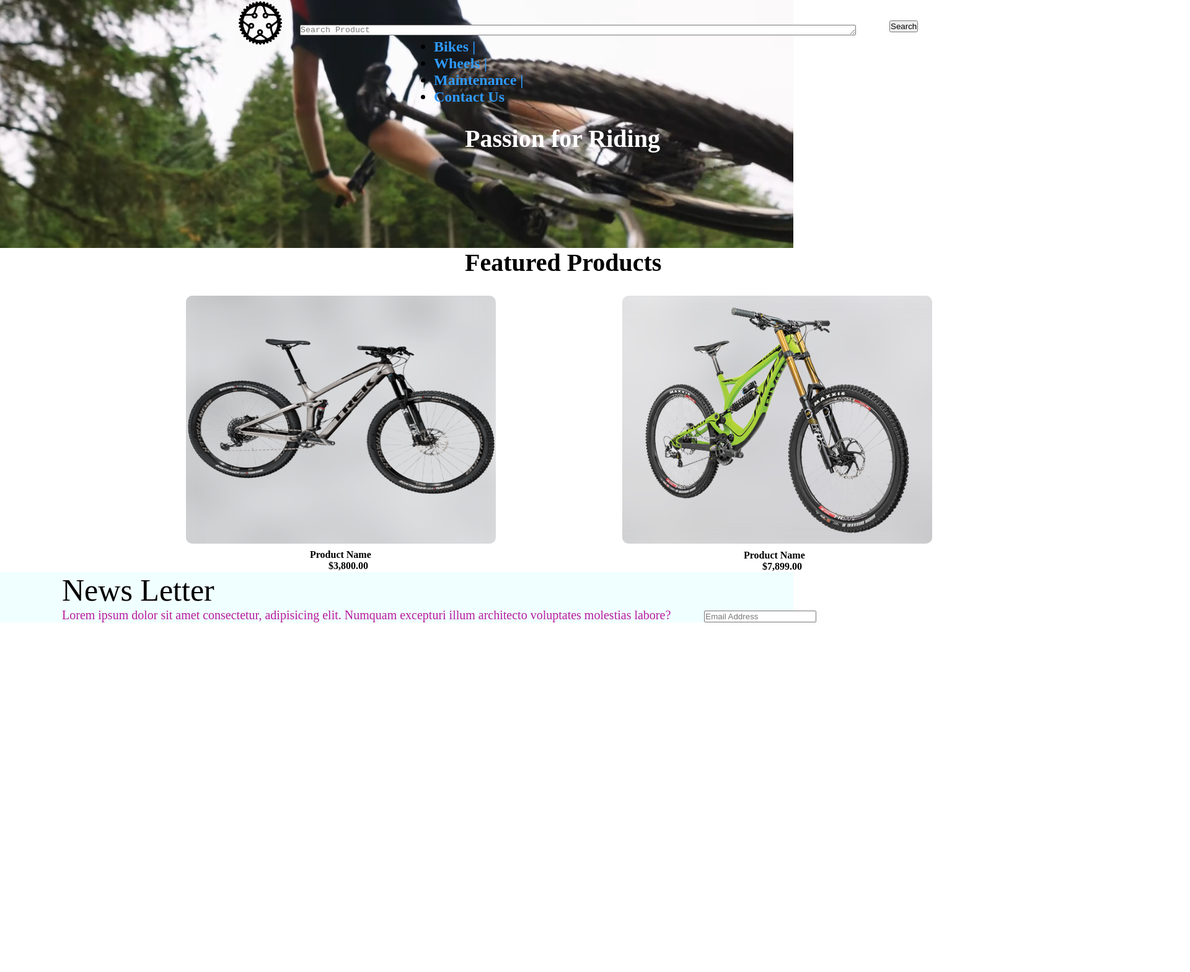
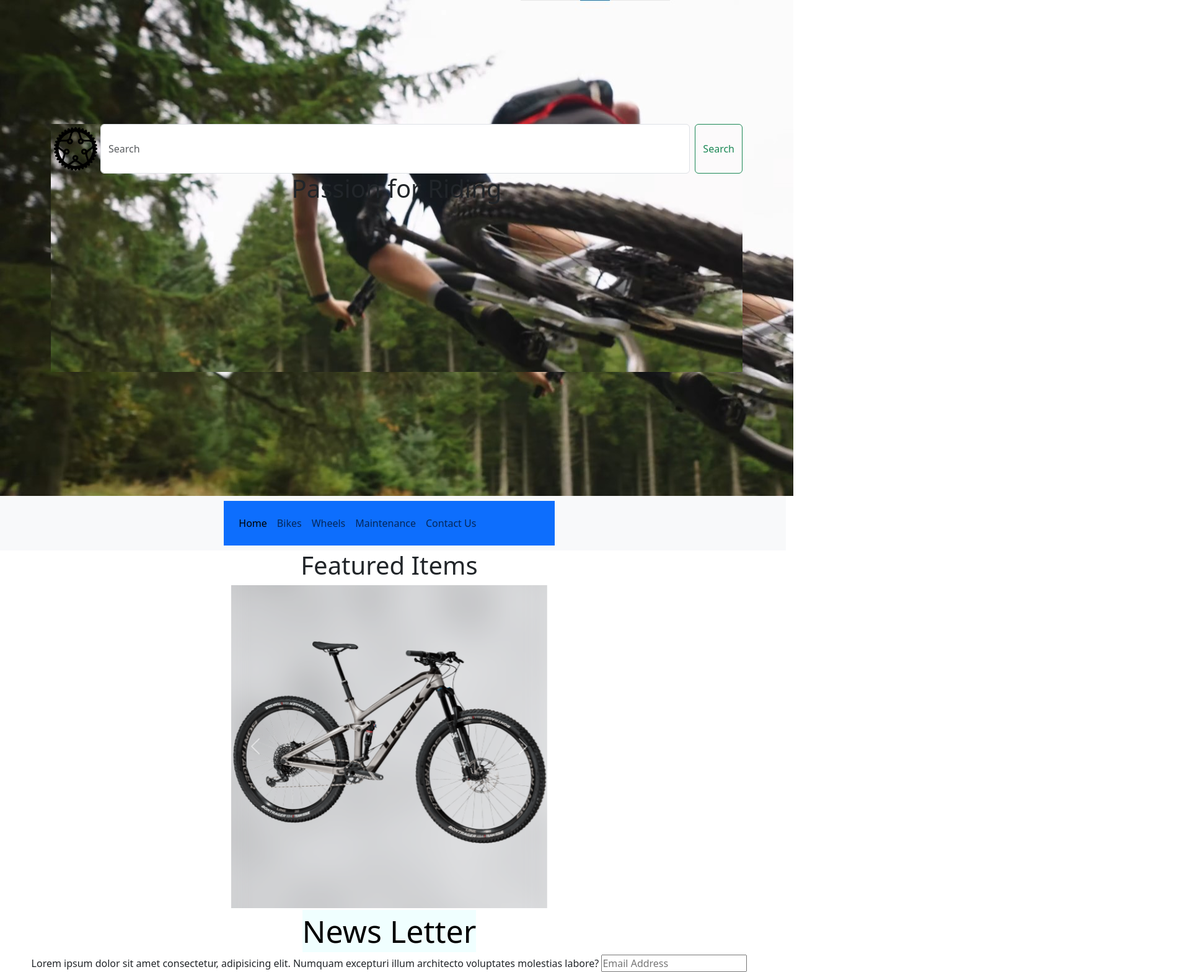
Before and after one commit to AlejoZerep/Alejandro-P-rez---Bike-E-Shop, a plain HTML site: page index.html in a window 1280 px wide. Shown: the top 1568 px of the page at 62% size, 1920 px wide, since content can reach past the window. Before the commit the page ends 1004 px from the top, so only its background shows below. Drawn offline with Linux system fonts and the light colour scheme.

Commit message:
Bootstrap Implementation & width fixed kinda

```diff
--- a/css/style.css
+++ b/css/style.css
@@ -9,14 +9,14 @@ a {
 }
 
 header {
-    width: ;
+
     height: 400px;
-    background-image: url(../media/MTB\ 3.jpg);
+    background-image: url(/media/MTB\ 3.jpg);
     background-position: center;
     background-repeat: no-repeat;
 }
 
- h1 {
+/*  h1 {
     color: white ;
     font-size: 40px;
     position: relative; left: 750px; top: 200px;
@@ -28,19 +28,19 @@ header {
  }
 
  h3 {
-    color: ;
+
     font-size: 40px;
     position: relative; left: 750px;
- }
+ } */
 
- h5 {
-    color: ;
+/*  h5 {
+
     font-size: 0px;
     position: relative; left: 50px;
  }
+ */
 
-
- .gear-home {
+/*  .gear-home {
     position: relative; left: 380px; top: -50px;
  }
 
@@ -51,15 +51,37 @@ header {
 
     .button {
         position: relative; left: 450px; top: -80px;
-    }
+    } */
 
+.headerblue {
+    /* background-color: rgb(29, 15, 219); */
+    /* max-height: 50px; */
+    /* background-image: url(/media/1688256945959.jpg); */
+    /* background-color: aqua; */
+}
+
+.h2gray {
+
+}
+
+.headerred {
+
+}
+
+/* .bodygreen{
+    max-width: 100%;
+
+    box-sizing: border-box;
+    overflow: scroll;
+}
+ */
 /* .navbar ul {
         display: flex;
         align-items: center;
         justify-content: space-around;
     } */
 
-.email-bar {
+/* .email-bar {
         position: relative; left: 150px; top: 0px;
     }
 
@@ -87,14 +109,15 @@ header {
 
 .right-price {
     position: relative; left: 1230px; top: 0px;
-}
+} */
 
 .newsletter-title {
     font-size: 50px; color: black;
-    position: relative; left: 100px;
+    background-color: azure;
+    /* position: relative; left: 100px; */
 }
 
-.newsletter-lorem {
+/* .newsletter-lorem {
     width: 30px;
     font-size: 20px; color: rgb(184, 27, 158);
     position: relative; left: 100px;
@@ -102,4 +125,4 @@ header {
 
 .news {
     background-color: azure;
-}
+} */
--- a/index.html
+++ b/index.html
@@ -5,58 +5,150 @@
     <meta http-equiv="X-UA-Compatible" content="IE=edge">
     <meta name="viewport" content="width=device-width, initial-scale=1.0">
 
-    <!-- <link rel="stylesheet" href="./css/bootstrap.css" -->
-    <link rel="stylesheet" href="./css/style.css">
+    <link rel="stylesheet" href="./css/bootstrap.css">
+     <link rel="stylesheet" href="./css/style.css">
+
+     <style>
+      .banner-image {
+        background-image: url("media/MTB\ 3.jpg");
+        /* background-size: ; */
+      }
+     </style>
 
     <title>Home</title>
 </head>
 <body>
+  <div class="banner-image w-100 vh-100 d-flex justify-content-center align-items-center">
+  <div class="container text-center"><!-- Chain ring & Search box Alignment -->
     <header>
+      <nav>
+        <a href="./index.html">
+          <form class="d-flex" role="search">
+            <img class="gear-home" src="./media/chainring 2.png" alt="home" height="80px" width="80px"></a>
+            <input class="form-control me-2" type="search" placeholder="Search" aria-label="Search">
+            <button class="btn btn-outline-success" type="submit">Search</button>
+          </form>
+          <h1>Passion for Riding</h1>
+            </nav>
+          </div>
+        </div>
+           <!-- <div>
+                <h2 class="h2gray">
+                    <a href="./bikes.html">Bikes |</a>
+                    <a href="./wheels.html">Wheels |</a>
+                    <a href="./maintenance.html">Maintenance |</a>
+                    <a href="./contact us.html">Contact Us</a>
+                </h2>
+            </div> -->
+            <div class="row col-md-12">
+                    <nav class="navbar navbar-expand-lg bg-body-tertiary">
+                        <div class="container col-md-5 text-bg-primary p-3"><!-- container-fluid makes text stay on left -->
+                          <div class="collapse navbar-collapse" id="navbarNavAltMarkup">
+                            <div class="navbar-nav">
+                              <a class="nav-link active" aria-current="page" href="./index.html">Home</a>
+                              <a class="nav-link" href="./pages/bikes.html">Bikes</a>
+                              <a class="nav-link" href="./pages/wheels.html">Wheels</a>
+                              <a class="nav-link" href="./pages/maintenance.html">Maintenance</a>
+                              <a class="nav-link" href="./pages/contact us.html">Contact Us</a>
+                            </div>
+                          </div>
+                        </div>
+                      </nav>
+            </header>
+            <div class="container text-center"><h1>Featured Items</h1></div>
+             <div class="container col-md-5">
+              <div id="carouselExample" class="carousel slide">
+                <div class="carousel-inner">
+                  <div class="carousel-item active">
+                    <img src="./media/Trek Enduro.png" class="d-block w-100" alt="...">
+                  </div>
+                  <div class="carousel-item">
+                    <img src="./media/Trek Enduro.png" class="d-block w-100" alt="...">
+                  </div>
+
+                </div>
+                <button class="carousel-control-prev" type="button" data-bs-target="#carouselExample" data-bs-slide="prev">
+                  <span class="carousel-control-prev-icon" aria-hidden="true"></span>
+                  <span class="visually-hidden">Previous</span>
+                </button>
+                <button class="carousel-control-next" type="button" data-bs-target="#carouselExample" data-bs-slide="next">
+                  <span class="carousel-control-next-icon" aria-hidden="true"></span>
+                  <span class="visually-hidden">Next</span>
+                </button>
+              </div>
+            </div>
+
+            <div class="container text-center">
+            <div class="row">
+            <div class="news">
+                <span class="newsletter-title">News Letter</span><br>
+                <span class="newsletter-lorem">Lorem ipsum dolor sit amet consectetur, adipisicing elit. Numquam excepturi illum architecto voluptates molestias labore?</span>
+                <input class="email-bar" type="email" placeholder="Email Address">
+            </div>
+          </div>
+
+
+<!--<header class="blue">
+    <div class="container text-center">
+        <div class="row">
+            <div class="row">
+                    <form class="d-flex" role="search">
+                        <input class="form-control me-2" type="search" placeholder="Search" aria-label="Search">
+                        <button class="btn btn-outline-success" type="submit">Search</button>
+                    </form>
+                </div>
+                <div class="row">
+                    <nav class="navbar navbar-expand-lg bg-body-tertiary" id="navbarcolor">
+                        <div class="container-fluid">
+                          <div class="collapse navbar-collapse" id="navbarNavAltMarkup">
+                            <div class="navbar-nav">
+                              <a class="nav-link active" aria-current="page" href="./index.html">Home</a>
+                              <a class="nav-link" href="./pages/bikes.html">Bikes</a>
+                              <a class="nav-link" href="./pages/wheels.html">Wheels</a>
+                              <a class="nav-link" href="./pages/maintenance.html">Maintenance</a>
+                              <a class="nav-link" href="./pages/contact us.html">Contact Us</a>
+                            </div>
+                          </div>
+                        </div>
+                      </nav>
+                </div>
+                <div class="row">
+                    <h1>Passion for Riding</h1>
+                </div>
+            </div>
+        </div>
+    </header>
+
+
+  <header class="headerblue">
         <h1>Passion for Riding</h1>
         <nav class="navbar" id="nav">
             <ul>
                 <li>
                     <a href="./index.html">
                         <img class="gear-home" src="./media/chainring 2.png" alt="home" height="80px" width="80px"></a>
-                        <textarea class="bar" name="" cols="110" rows="1" placeholder="Search Product"></textarea>
-                        <input class="button" type="submit" value="Search">
+                        <form class="d-flex" role="search">
+                            <input class="form-control me-2" type="search" placeholder="Search" aria-label="Search">
+                            <button class="btn btn-outline-success" type="submit">Search</button>
+                        </form>
                     </li>
-                    <div>
-                        <h2>
-                            <li>
-                                <a href="/pages/bikes.html">Bikes |</a>
-                            </li>
-                            <li>
-                                <a href="/pages/wheels.html">Wheels |</a>
-                            </li>
-                            <li>
-                                <a href="/pages/maintenance.html">Maintenance |</a>
-                            </li>
-                            <li>
-                                <a href="/pages/contact us.html">Contact Us</a>
-                            </li>
-                        </h2>
+                    <div class="row">
+                        <nav class="navbar navbar-expand-lg bg-body-tertiary" id="navbarcolor">
+                            <div class="container-fluid">
+                              <div class="collapse navbar-collapse" id="navbarNavAltMarkup">
+                                <div class="navbar-nav">
+                                  <a class="nav-link active" aria-current="page" href="./index.html">Home</a>
+                                  <a class="nav-link" href="./pages/bikes.html">Bikes</a>
+                                  <a class="nav-link" href="./pages/wheels.html">Wheels</a>
+                                  <a class="nav-link" href="./pages/maintenance.html">Maintenance</a>
+                                  <a class="nav-link" href="./pages/contact us.html">Contact Us</a>
+                                </div>
                     </div>
                     </ul>
                 </nav>
-            </header>
-<div>
-    <h3 class="featured">Featured Products</h3>
-    <img class="featured-bike1" src="./media/Trek Enduro.png" alt="featured-bike 1" height="400px" width="500px">
-    <img class="featured-bike2" src="./media/pivot downhill.png" alt="featured-bike 2" height="400px" width="500px">
+            </header>    -->
 
-    <h4 class="left-product">Product Name</h4><h4 class="left-price">$3,800.00</h4>
-    <h4 class="right-product">Product Name</h4><h4 class="right-price">$7,899.00</h4>
-</div>
-
-<div class="news">
-    <span class="newsletter-title">News Letter</span><br>
-    <span class="newsletter-lorem">Lorem ipsum dolor sit amet consectetur, adipisicing elit. Numquam excepturi illum architecto voluptates molestias labore?</span>
-    <input class="email-bar" type="email" placeholder="Email Address">
-</div>
-
-<!-- <script src="./js/popper.js"></script>
-<script src="./js/bootstrap.js"></script> -->
-
+            <script src="./js/popper.js"></script>
+            <script src="./js/bootstrap.js"></script>
 </body>
 </html>
```
